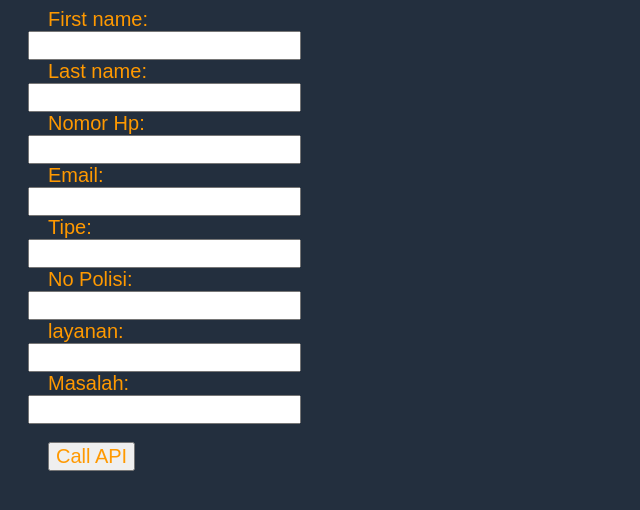
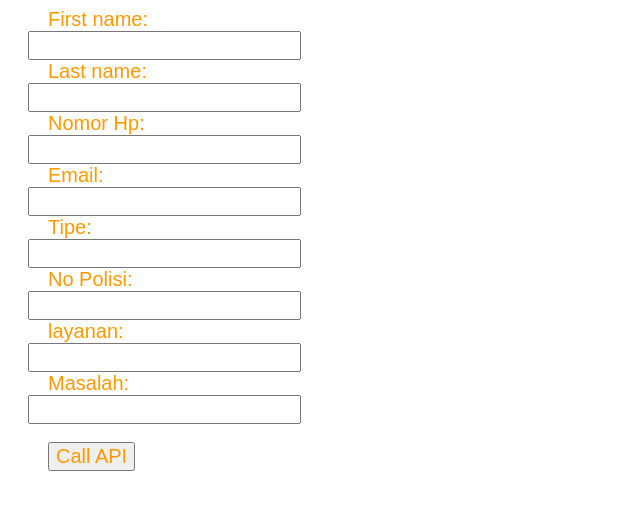
Before and after one commit to rfaturr/my-first-static-web-app, a plain HTML site: page index.html in a window 1280 px wide. Shown: the whole page, without its empty margins (0-640 px from the left). Drawn offline with Linux system fonts and the light colour scheme.

Commit message:
warna putih

```diff
--- a/index.html
+++ b/index.html
@@ -6,7 +6,7 @@
     <!-- Add some CSS to change client UI -->
     <style>
     body {
-        background-color: #232F3E;
+        background-color: #FFFFFF;
         }
     label, button {
         color: #FF9900;
@@ -63,8 +63,8 @@
       <input type="text" id="layanan" name="layanan"><br>
       <label for="masalah">Masalah:</label><br>
       <input type="text" id="masalah" name="masalah"><br><br>
-        <!-- set button onClick method to call function we defined passing input values as parameters -->
-        <button type="button" onclick="callAPI(document.getElementById('fName').value,document.getElementById('lName').value)">Call API</button>
+      <!-- set button onClick method to call function we defined passing input values as parameters -->
+      <button type="button" onclick="callAPI(document.getElementById('fName').value,document.getElementById('lName').value)">Call API</button>
     </form>
 </body>
 </html>
```
